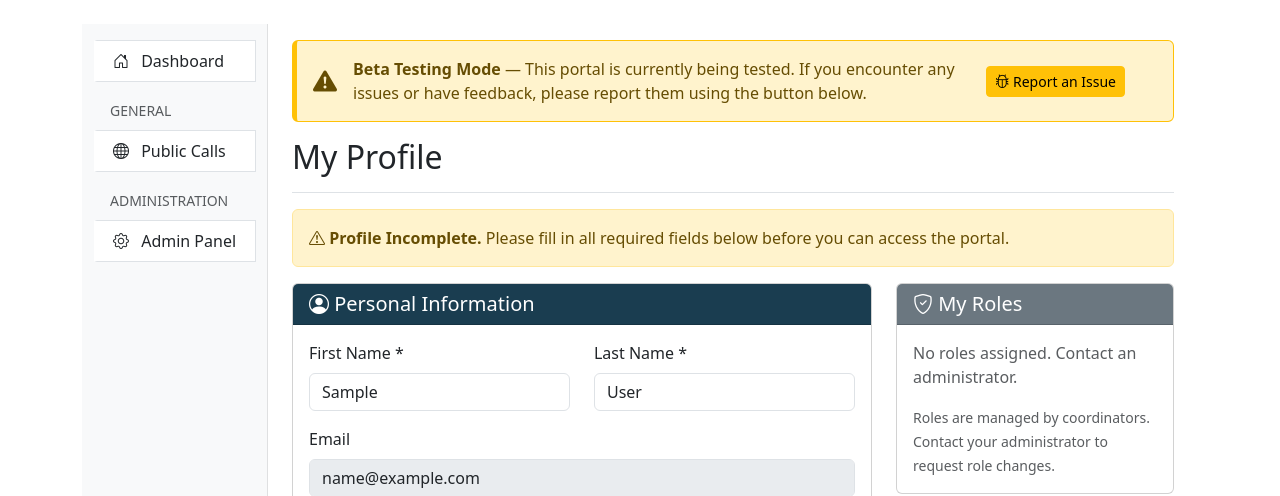
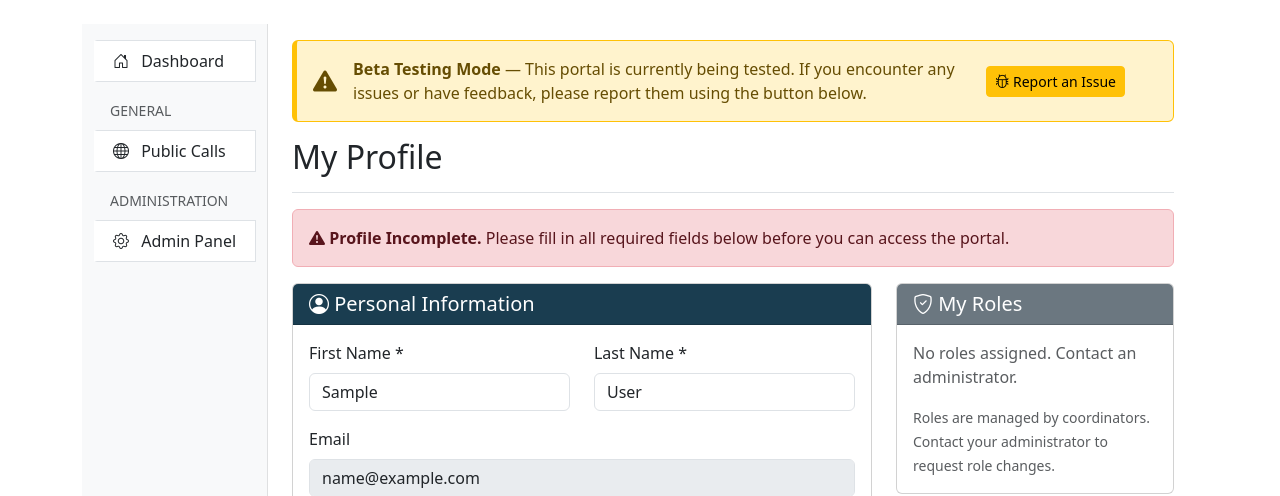
Before and after one commit to Rtasseff/ReDIB-Portal, a Django app: page /profile/ in a window 1280 px wide. Shown: the part 58-554 px from the top of the page. Run offline with Django 5.2, Linux system fonts and the light colour scheme; the visitor is signed in with stand-in values (Sample User, id 1); data comes from the database, SQL or seed files in the repository; data that the repository does not hold is empty; parts of the project's set-up code (start-up, migrations or seed data) failed here and were passed over; some libraries are stand-ins or nearby versions.

Commit message:
Change incomplete profile alert from yellow to red
Make the profile incomplete warning more prominent by using alert-danger
instead of alert-warning so new users clearly see they must complete
their profile before accessing the portal.

Co-Authored-By: Claude Opus 4.6 (1M context) <noreply@anthropic.com>

```diff
--- a/templates/core/profile.html
+++ b/templates/core/profile.html
@@ -8,8 +8,8 @@
 </div>
 
 {% if profile_incomplete %}
-<div class="alert alert-warning">
-    <i class="bi bi-exclamation-triangle"></i>
+<div class="alert alert-danger">
+    <i class="bi bi-exclamation-triangle-fill"></i>
     <strong>Profile Incomplete.</strong> Please fill in all required fields below before you can access the portal.
 </div>
 {% endif %}
```
